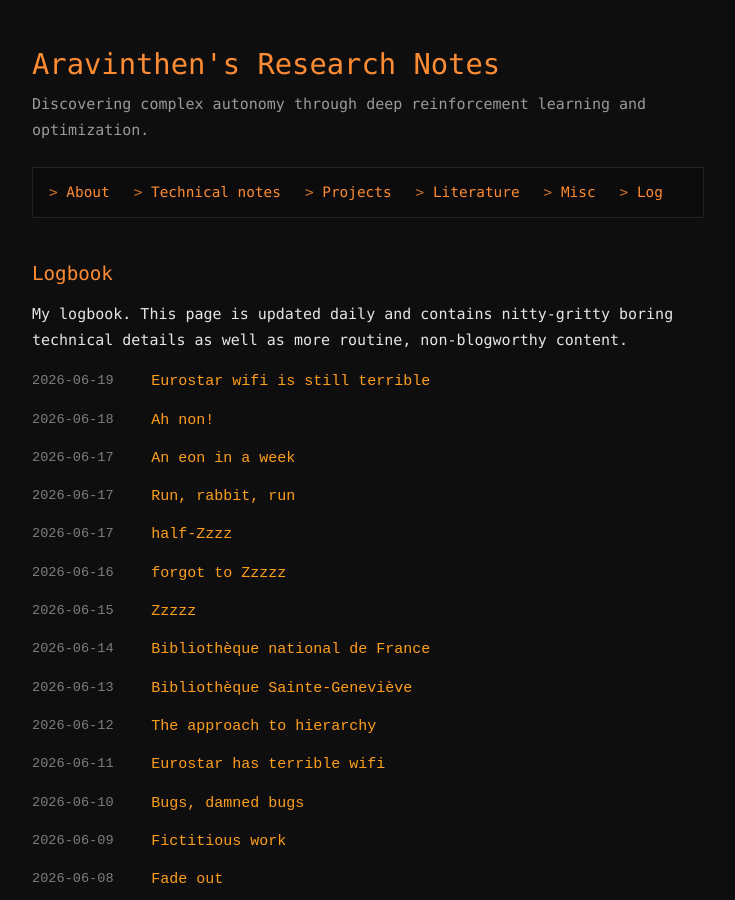
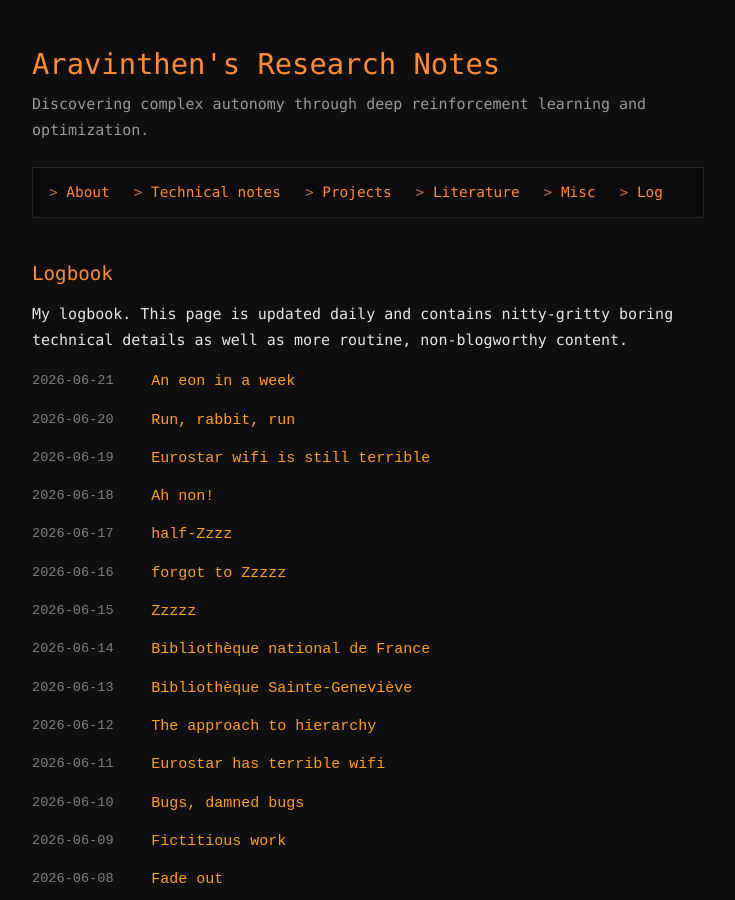
Before and after one commit to aravinthen/aravinthen.github.io, a Jekyll site: the page built from log/index.html, in a window 1280 px wide and 900 px high. Shown: the whole window, without its empty margins (272-1007 px from the left). Built offline with Jekyll 4.4.1, drawn with Linux system fonts in a browser that asks for light colours.

Commit message:
date corrections

```diff
--- a/_log/2026-06-20.md
+++ b/_log/2026-06-20.md
@@ -1,7 +1,7 @@
 ---
 layout: log
 title: Run, rabbit, run
-date: 2026-06-17
+date: 2026-06-20
 math: True
 tags: [deep-learning]
 ---
--- a/_log/2026-06-21.md
+++ b/_log/2026-06-21.md
@@ -1,7 +1,7 @@
 ---
 layout: log
 title: An eon in a week
-date: 2026-06-17
+date: 2026-06-21
 math: True
 tags: [reinforcement-learning]
 ---
```
